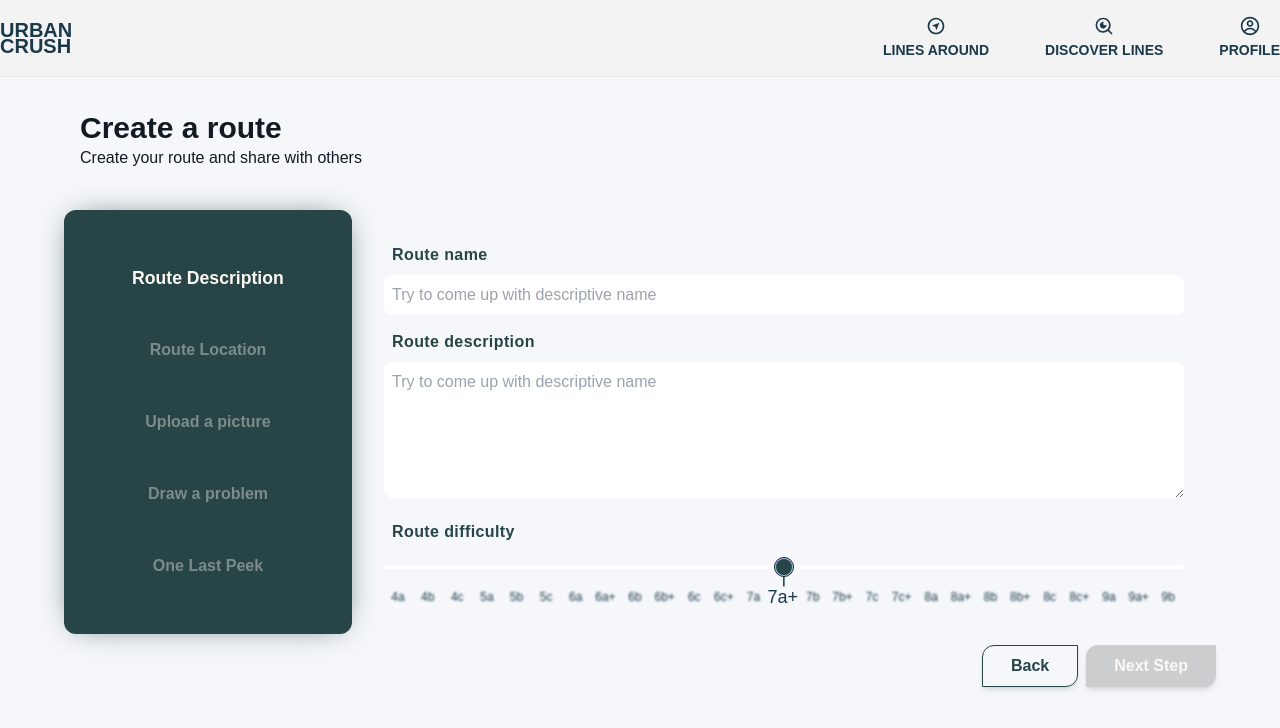
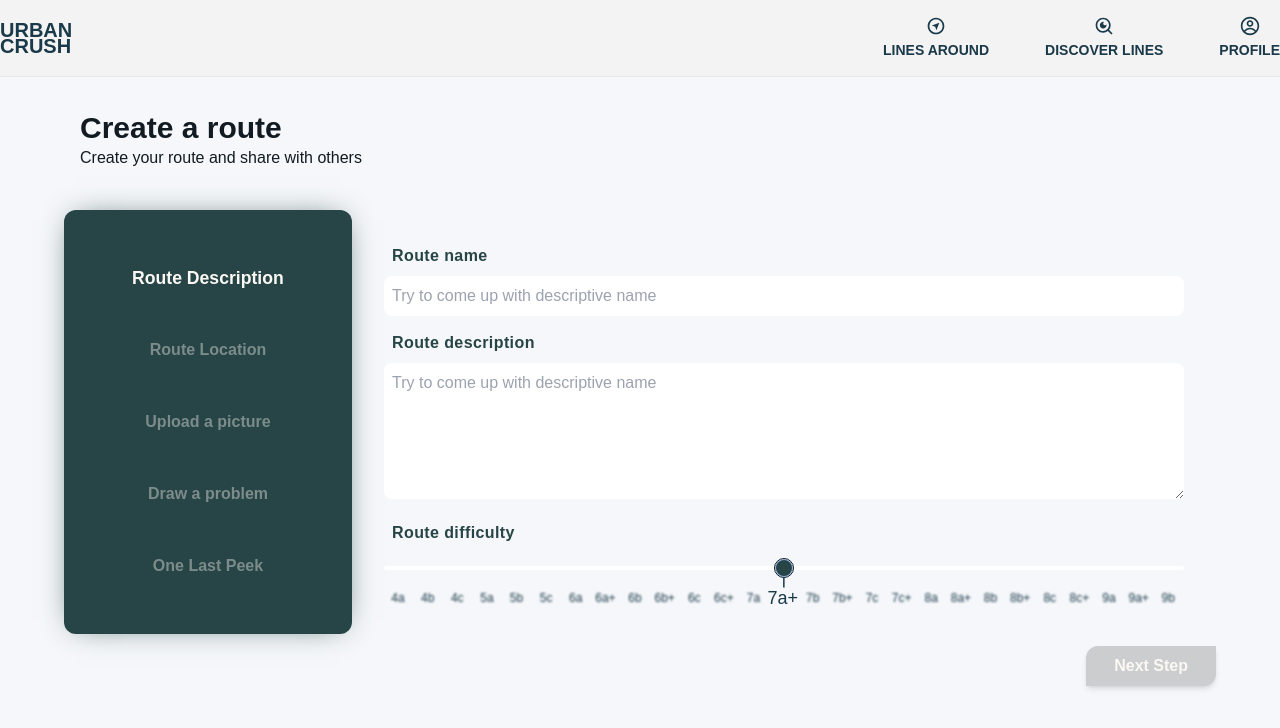
Before and after one commit to justaspetrauskas/climbing-app, a Next.js app: page /lines/new in a window 1280 px wide. Shown: the top 728 px of the page. Built offline with nearby package versions, Linux system fonts and the light colour scheme; no server answers; sample sign-in values are in the browser's storage.

Commit message:
Update ComposerControls.tsx

```diff
--- a/components/RouteComposer/ComposerControls/ComposerControls.tsx
+++ b/components/RouteComposer/ComposerControls/ComposerControls.tsx
@@ -27,22 +27,26 @@ const ComposerControls = () => {
   };
 
   const clickNextHandler = () => {
-    console.log(activeStep);
     dispatch(goToNextStep());
   };
 
   return (
     <div className={style["controls-wrapper"]}>
       <div className={style["controls-container"]}>
+        {currentStepIndex > 0 && (
           <Button type="Secondary" clickHandler={clickBackHandler}>
             Back
           </Button>
+        )}
+        {currentStepIndex < steps.length - 2 && (
           <Button
             disabled={!activeStep.validated}
             clickHandler={clickNextHandler}
           >
             Next Step
           </Button>
+        )}
+        {currentStepIndex == steps.length - 2 && <button>Submit</button>}
       </div>
     </div>
   );
```
Lines whose indentation alone changed are shown as unchanged.
